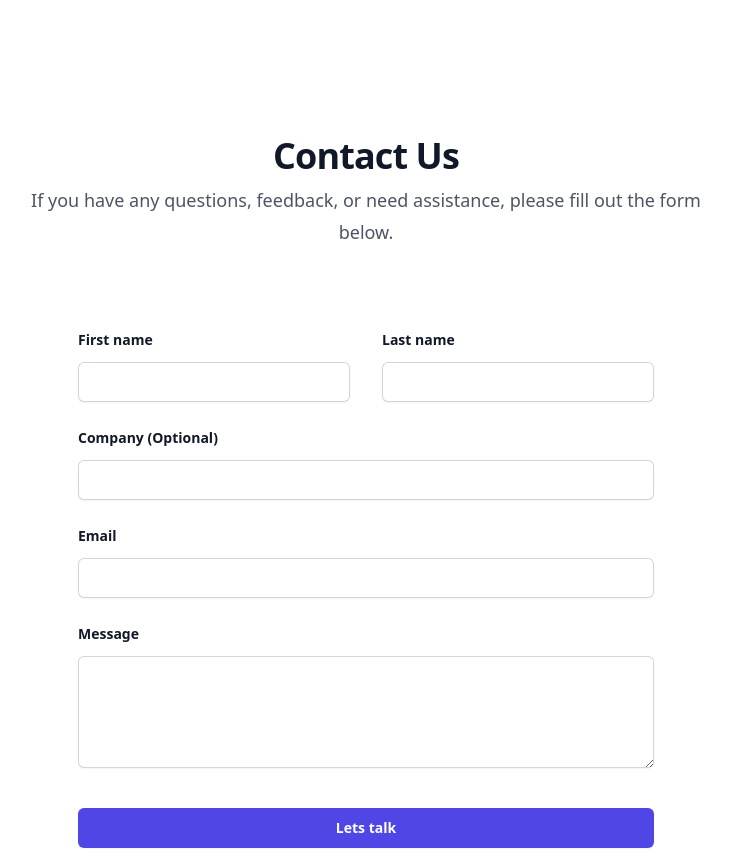
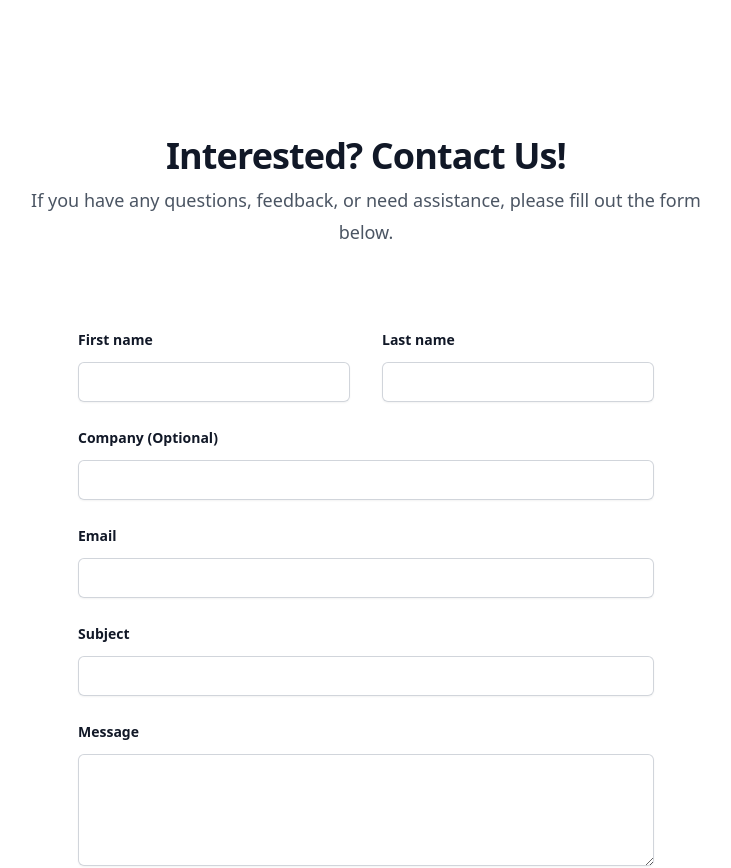
Before and after one commit to olg-group/website, a Vue app: page / in a window 1280 px wide. Shown: the part 3320-4188 px from the top of the page, without its empty margins (274-1005 px from the left). Built offline with nearby package versions, Linux system fonts and the light colour scheme.

Commit message:
added contact form

```diff
--- a/src/components/sections/ContactSection.vue
+++ b/src/components/sections/ContactSection.vue
@@ -50,6 +50,15 @@
                    class="block w-full rounded-md border-0 px-3.5 py-2 text-gray-900 shadow-sm ring-1 ring-inset ring-gray-300 placeholder:text-gray-400 focus:ring-2 focus:ring-inset focus:ring-indigo-600 sm:text-sm sm:leading-6"/>
           </div>
         </div>
+        <div v-if="addSubjectField" class="sm:col-span-2">
+          <label for="subject" class="block text-sm font-semibold leading-6 text-gray-900">
+            Subject
+          </label>
+          <div class="mt-2.5">
+            <input type="text" name="subject" id="subject" autocomplete="organization" :required="!companyOptional"
+                   class="block w-full rounded-md border-0 px-3.5 py-2 text-gray-900 shadow-sm ring-1 ring-inset ring-gray-300 placeholder:text-gray-400 focus:ring-2 focus:ring-inset focus:ring-indigo-600 sm:text-sm sm:leading-6"/>
+          </div>
+        </div>
         <div class="sm:col-span-2">
           <label for="message" class="block text-sm font-semibold leading-6 text-gray-900">Message</label>
           <div class="mt-2.5">
@@ -66,15 +75,15 @@
                     :class="[agreed ? 'translate-x-3.5' : 'translate-x-0', 'h-4 w-4 transform rounded-full bg-white shadow-sm ring-1 ring-gray-900/5 transition duration-200 ease-in-out']"/>
             </Switch>
           </div>
-          <SwitchLabel class="text-sm leading-6 text-gray-600">
+          <SwitchLabel class="text-sm leading-6 text-gray-600" >
             By selecting this, you agree to our
             {{ ' ' }}
-            <a href="#" class="font-semibold text-indigo-600">privacy&nbsp;policy</a>.
+            <RouterLink :to="privacyPolicy" class="font-semibold text-indigo-600">privacy&nbsp;policy</RouterLink>.
           </SwitchLabel>
         </SwitchGroup>
       </div>
       <div class="mt-10">
-        <button type="submit"
+        <button type="submit" :disabled="!agreed"
                 class="block w-full rounded-md bg-indigo-600 px-3.5 py-2.5 text-center text-sm font-semibold text-white shadow-sm hover:bg-indigo-500 focus-visible:outline focus-visible:outline-2 focus-visible:outline-offset-2 focus-visible:outline-indigo-600">
           <slot name="button">
             Let's talk
@@ -94,6 +103,7 @@ const agreed = ref(false)
 const emit = defineEmits(['submit']);
 const props = defineProps({
   addCompanyField: {type: Boolean, default: false, required: false},
+  addSubjectField: {type: Boolean, default: false, required: false},
   companyOptional: {type: Boolean, default: false, required: false},
   addEmailField: {type: Boolean, default: false, required: false},
   privacyPolicy: {type: String, default: undefined, required: false}
@@ -101,6 +111,7 @@ const props = defineProps({
 
 function handleSubmit(submit) {
   submit.preventDefault();
+
   const formData = new FormData(submit.target);
   emit('submit', formData);
 }
--- a/src/views/HomeView.vue
+++ b/src/views/HomeView.vue
@@ -25,17 +25,15 @@ import {ref} from "vue";
 const contactFormShown = ref(false);
 function handleContactFormSubmit(formData) {
   contactFormShown.value = true;
-  console.log(formData);
 
   const body = {
     firstname: formData.get("first-name"),
     lastname: formData.get("last-name"),
-    subject: "Contact Request",
+    email: formData.get("email"),
     company: formData.get("company"),
-    email: formData.get("email"),
+    subject: formData.get("subject"),
     message: formData.get("message")
   };
-  console.log(body)
 
   fetch("https://api.olg-group.com/contact/submit", {
     method: 'POST',
@@ -44,7 +42,7 @@ function handleContactFormSubmit(formData) {
       'Content-Type': 'application/json'
     },
     body: JSON.stringify(body)
-  })
+  });
 }
 </script>
 
@@ -126,9 +124,11 @@ function handleContactFormSubmit(formData) {
     </SuccessDialog>
     <ContactSection
       @submit="handleContactFormSubmit"
-      add-company-field add-email-field company-optional
+      privacy-policy="/legal/privacy-policy"
+      add-email-field add-subject-field
+      add-company-field company-optional
     >
-      <template #title>Contact Us</template>
+      <template #title>Interested? Contact Us!</template>
       <template #description>
         If you have any questions, feedback, or need assistance, please fill out the form below.
       </template>
```
